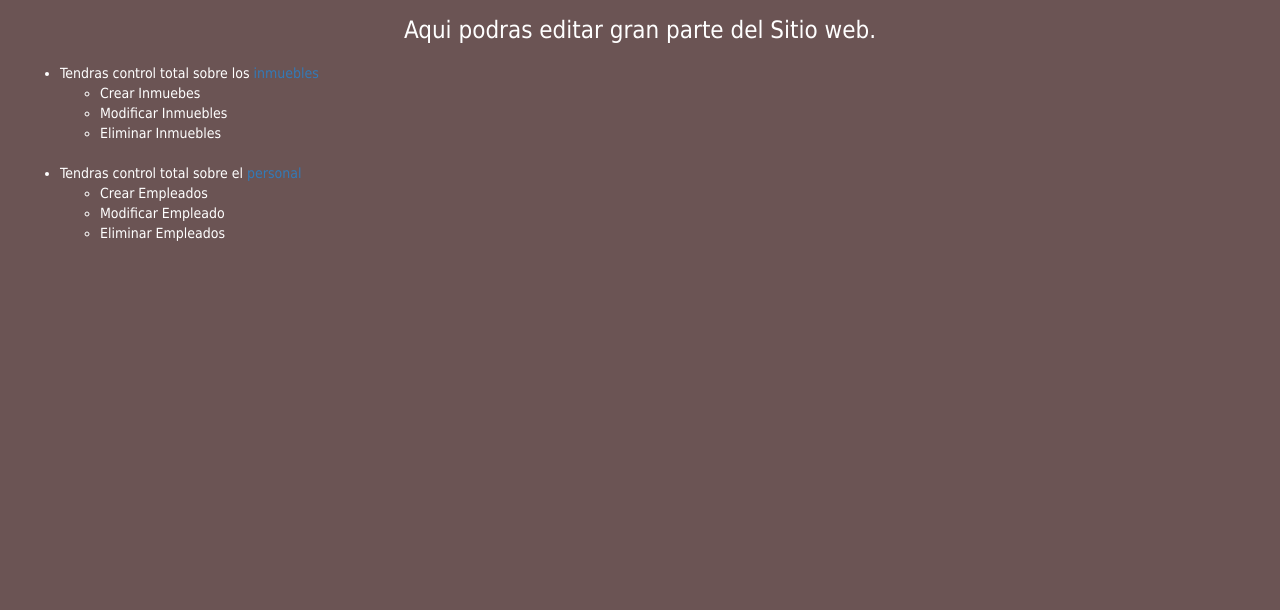
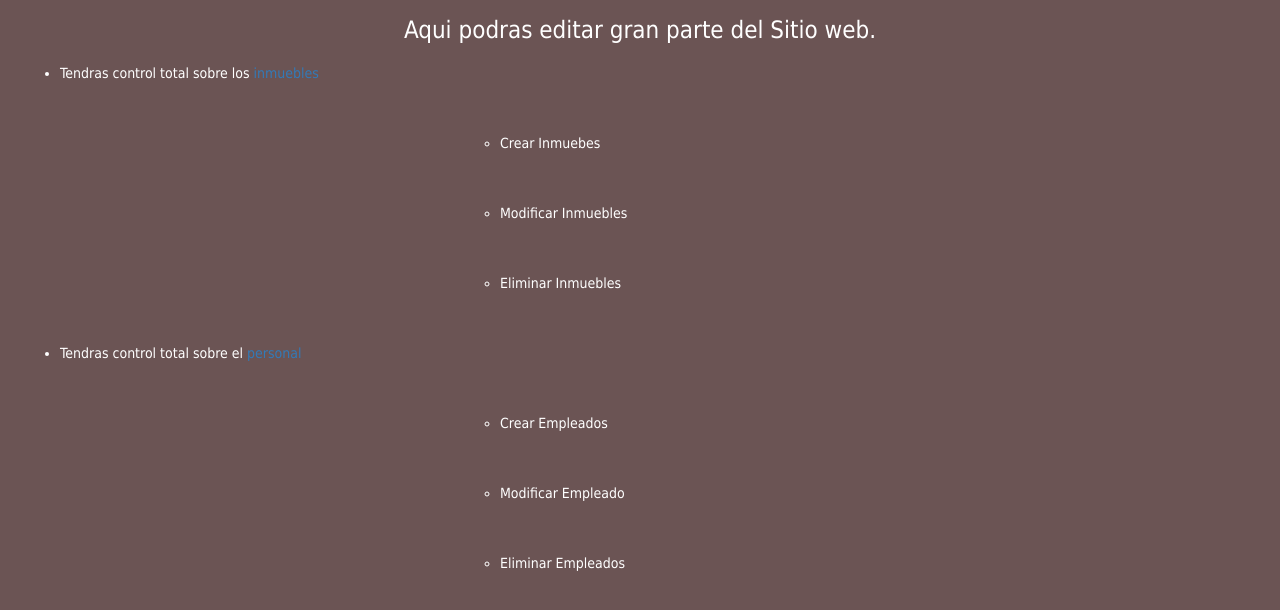
Before and after one commit to Marencooo/Bienes-Raices, a plain HTML site: page cManager/IndexCmanager.html in a window 1280 px wide. Shown: the part 120-730 px from the top of the page. Drawn offline with Linux system fonts and the light colour scheme; no server answers.

Commit message:
se agrega estilo a li cmanager

```diff
--- a/Style/StyleCmanagerIndex.css
+++ b/Style/StyleCmanagerIndex.css
@@ -9,6 +9,10 @@
 
 }
 
+li{
+    margin: 50px 400px;
+}
+
 .Lista{
     margin: 20px;
 }
```
